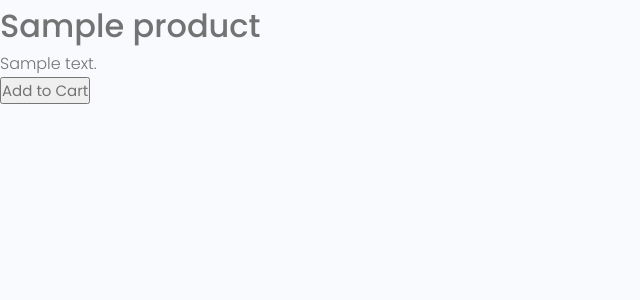
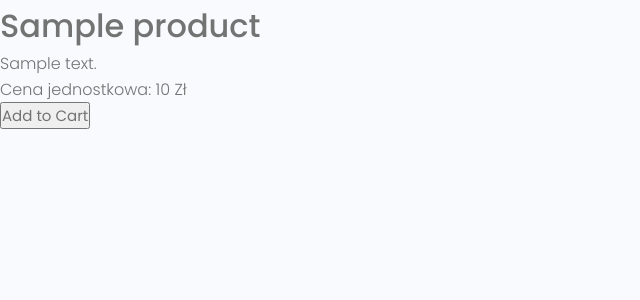
Before and after one commit to maresyp/e-commerce, a Django app: page / in a window 1280 px wide. Shown: the part 77-377 px from the top of the page, without its empty margins (0-640 px from the left). Run offline with Django 4.2, Linux system fonts and the light colour scheme; tables that the repository leaves empty hold one stand-in row (values such as "Sample post"); some libraries are stand-ins or nearby versions.

Commit message:
Add price display for products in store

```diff
--- a/shop/templates/shop/store.html
+++ b/shop/templates/shop/store.html
@@ -5,6 +5,7 @@
         <div class="product">
             <h3>{{ product.name }}</h3>
             <p>{{ product.description }}</p>
+            <p>Cena jednostkowa: {{ product.price }} Zł</p>
             <button class="add-to-cart" onclick="window.location.href='{% url "add_product" product_id=product.id quantity=1 %}'">Add to Cart</button>
         </div>
         {% endfor %}
```
